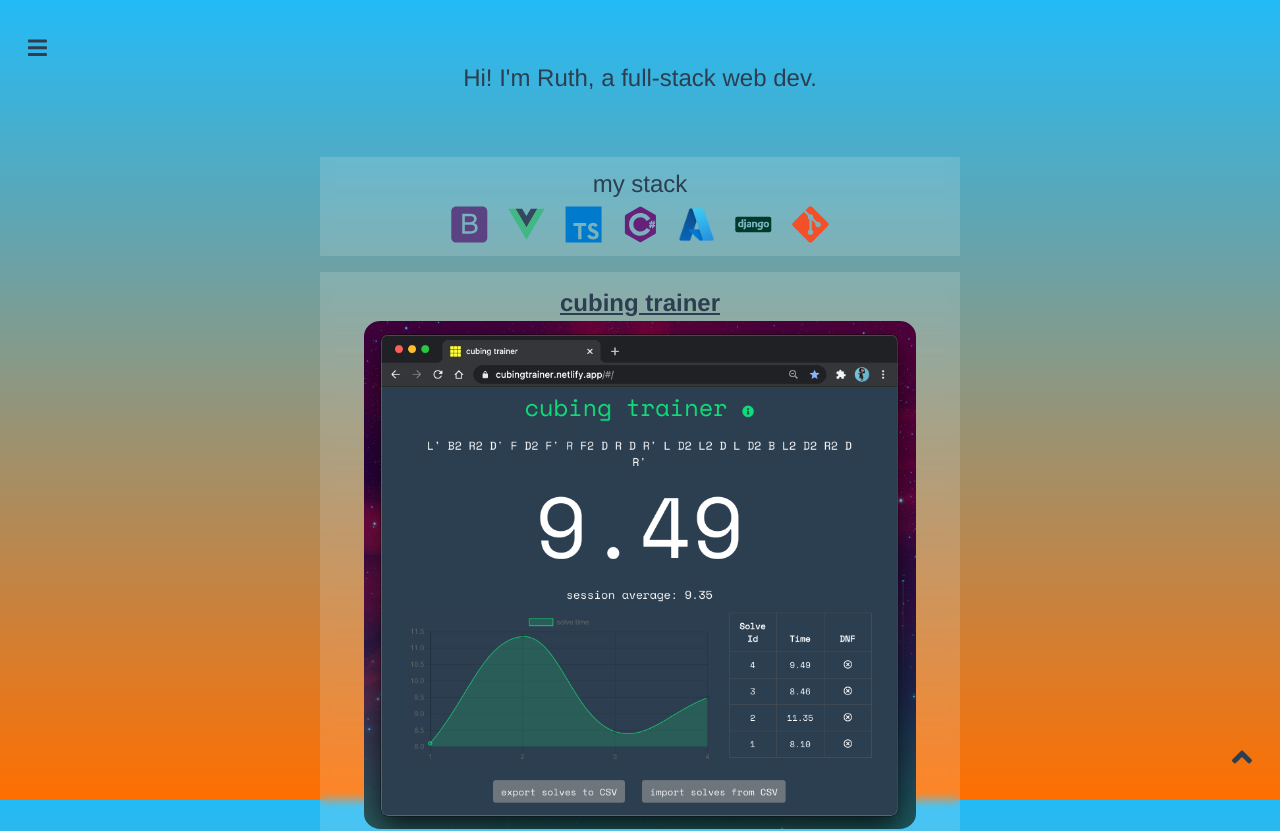
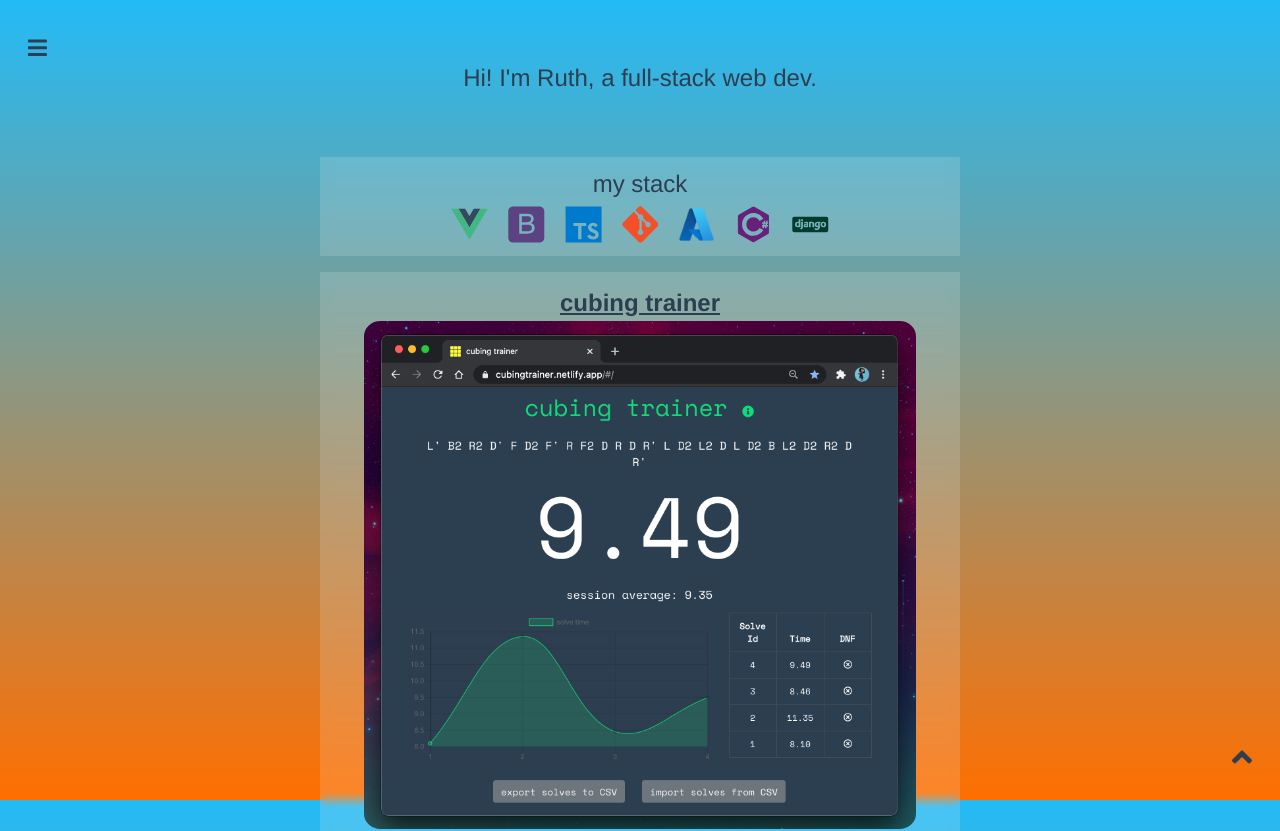
Before and after one commit to ruthrootz/portfolio, a Vue app: page /#/ in a window 1280 px wide. Shown: the top 831 px of the page. Built offline with nearby package versions, Linux system fonts and the light colour scheme.

Commit message:
Update Home.vue

```diff
--- a/src/components/Home.vue
+++ b/src/components/Home.vue
@@ -9,12 +9,12 @@
                         <ul>
                             <li class="li-icon">
                                 <svg viewBox="0 0 128 128">
-                                    <path fill="#5B4282" d="M75.701 65.603c-2.334-.768-5.694-.603-10.08-.603h-17.621v23h18.844c2.944 0 5.012-.315 6.203-.535 2.099-.376 3.854-1.104 5.264-1.982 1.409-.876 2.568-2.205 3.478-3.881.908-1.676 1.363-3.637 1.363-5.83 0-2.568-.658-4.54-1.975-6.436-1.316-1.896-3.141-2.965-5.476-3.733zM73.282 55.087c2.317-.688 4.064-1.89 5.239-3.487 1.176-1.598 1.763-3.631 1.763-6.044 0-2.286-.549-4.314-1.646-6.054s-2.662-2.413-4.699-3.056c-2.037-.641-5.53-.446-10.48-.446h-15.459v20h16.587c4.042 0 6.939-.38 8.695-.913zM126 18.625c0-9.182-7.443-16.625-16.625-16.625h-91.75c-9.182 0-16.625 7.443-16.625 16.625v91.75c0 9.182 7.443 16.625 16.625 16.625h91.75c9.182 0 16.625-7.443 16.625-16.625v-91.75zm-35.447 66.12c-1.362 2.773-3.047 4.911-5.052 6.415-2.006 1.504-4.521 2.78-7.544 3.548-3.022.769-6.728 1.292-11.113 1.292h-27.844v-69h27.42c5.264 0 9.485.609 12.665 2.002 3.181 1.395 5.671 3.497 7.474 6.395 1.801 2.898 2.702 5.907 2.702 9.071 0 2.945-.8 5.708-2.397 8.308-1.598 2.602-4.011 4.694-7.237 6.292 4.166 1.222 7.37 3.304 9.61 6.248 2.24 2.945 3.36 6.422 3.36 10.432 0 3.227-.681 6.225-2.044 8.997z"></path>
+                                    <path d="m-2.3125e-8 8.9337 49.854 0.1586 14.167 24.47 14.432-24.47 49.547-0.1577-63.834 110.14zm126.98 0.6374-24.36 0.0207-38.476 66.052-38.453-66.052-24.749-0.0194 63.211 107.89zm-25.149-0.008-22.745 0.16758l-15.053 24.647-14.817-24.647-22.794-0.1679 37.731 64.476zM25.997 9.3929l23.002 0.0087M25.997 9.3929l23.002 0.0087" fill="none"></path><path d="m25.997 9.3929 23.002 0.0087l15.036 24.958 14.983-24.956 22.982-0.0057-37.85 65.655z" fill="#35495e"></path><path d="m0.91068 9.5686 25.066-0.1711 38.151 65.658 37.852-65.654 25.11 0.0263-62.966 108.06z" fill="#41b883"></path>
                                 </svg>
                             </li>
                             <li class="li-icon">
                                 <svg viewBox="0 0 128 128">
-                                    <path d="m-2.3125e-8 8.9337 49.854 0.1586 14.167 24.47 14.432-24.47 49.547-0.1577-63.834 110.14zm126.98 0.6374-24.36 0.0207-38.476 66.052-38.453-66.052-24.749-0.0194 63.211 107.89zm-25.149-0.008-22.745 0.16758l-15.053 24.647-14.817-24.647-22.794-0.1679 37.731 64.476zM25.997 9.3929l23.002 0.0087M25.997 9.3929l23.002 0.0087" fill="none"></path><path d="m25.997 9.3929 23.002 0.0087l15.036 24.958 14.983-24.956 22.982-0.0057-37.85 65.655z" fill="#35495e"></path><path d="m0.91068 9.5686 25.066-0.1711 38.151 65.658 37.852-65.654 25.11 0.0263-62.966 108.06z" fill="#41b883"></path>
+                                    <path fill="#5B4282" d="M75.701 65.603c-2.334-.768-5.694-.603-10.08-.603h-17.621v23h18.844c2.944 0 5.012-.315 6.203-.535 2.099-.376 3.854-1.104 5.264-1.982 1.409-.876 2.568-2.205 3.478-3.881.908-1.676 1.363-3.637 1.363-5.83 0-2.568-.658-4.54-1.975-6.436-1.316-1.896-3.141-2.965-5.476-3.733zM73.282 55.087c2.317-.688 4.064-1.89 5.239-3.487 1.176-1.598 1.763-3.631 1.763-6.044 0-2.286-.549-4.314-1.646-6.054s-2.662-2.413-4.699-3.056c-2.037-.641-5.53-.446-10.48-.446h-15.459v20h16.587c4.042 0 6.939-.38 8.695-.913zM126 18.625c0-9.182-7.443-16.625-16.625-16.625h-91.75c-9.182 0-16.625 7.443-16.625 16.625v91.75c0 9.182 7.443 16.625 16.625 16.625h91.75c9.182 0 16.625-7.443 16.625-16.625v-91.75zm-35.447 66.12c-1.362 2.773-3.047 4.911-5.052 6.415-2.006 1.504-4.521 2.78-7.544 3.548-3.022.769-6.728 1.292-11.113 1.292h-27.844v-69h27.42c5.264 0 9.485.609 12.665 2.002 3.181 1.395 5.671 3.497 7.474 6.395 1.801 2.898 2.702 5.907 2.702 9.071 0 2.945-.8 5.708-2.397 8.308-1.598 2.602-4.011 4.694-7.237 6.292 4.166 1.222 7.37 3.304 9.61 6.248 2.24 2.945 3.36 6.422 3.36 10.432 0 3.227-.681 6.225-2.044 8.997z"></path>
                                 </svg>
                             </li>
                             <li class="li-icon">
@@ -24,7 +24,7 @@
                             </li>
                             <li class="li-icon">
                                 <svg viewBox="0 0 128 128">
-                                    <g fill="#68217A"><path d="M117.5 33.5l.3-.2c-.6-1.1-1.5-2.1-2.4-2.6l-48.3-27.8c-.8-.5-1.9-.7-3.1-.7-1.2 0-2.3.3-3.1.7l-48 27.9c-1.7 1-2.9 3.5-2.9 5.4v55.7c0 1.1.2 2.3.9 3.4l-.2.1c.5.8 1.2 1.5 1.9 1.9l48.2 27.9c.8.5 1.9.7 3.1.7 1.2 0 2.3-.3 3.1-.7l48-27.9c1.7-1 2.9-3.5 2.9-5.4v-55.8c.1-.8 0-1.7-.4-2.6zm-53.5 70c-21.8 0-39.5-17.7-39.5-39.5s17.7-39.5 39.5-39.5c14.7 0 27.5 8.1 34.3 20l-13 7.5c-4.2-7.5-12.2-12.5-21.3-12.5-13.5 0-24.5 11-24.5 24.5s11 24.5 24.5 24.5c9.1 0 17.1-5 21.3-12.4l12.9 7.6c-6.8 11.8-19.6 19.8-34.2 19.8zm51-41.5h-3.2l-.9 4h4.1v5h-5l-1.2 6h-4.9l1.2-6h-3.8l-1.2 6h-4.8l1.2-6h-2.5v-5h3.5l.9-4h-4.4v-5h5.3l1.2-6h4.9l-1.2 6h3.8l1.2-6h4.8l-1.2 6h2.2v5zM102.3 66h3.8l.9-4h-3.8z"></path></g>
+                                    <path fill="#F34F29" d="M124.737 58.378l-55.116-55.114c-3.172-3.174-8.32-3.174-11.497 0l-11.444 11.446 14.518 14.518c3.375-1.139 7.243-.375 9.932 2.314 2.703 2.706 3.461 6.607 2.294 9.993l13.992 13.993c3.385-1.167 7.292-.413 9.994 2.295 3.78 3.777 3.78 9.9 0 13.679-3.78 3.78-9.901 3.78-13.683 0-2.842-2.844-3.545-7.019-2.105-10.521l-13.048-13.048-.002 34.341c.922.455 1.791 1.063 2.559 1.828 3.778 3.777 3.778 9.898 0 13.683-3.779 3.777-9.904 3.777-13.679 0-3.778-3.784-3.778-9.905 0-13.683.934-.933 2.014-1.638 3.167-2.11v-34.659c-1.153-.472-2.231-1.172-3.167-2.111-2.862-2.86-3.551-7.06-2.083-10.576l-14.313-14.313-37.792 37.79c-3.175 3.177-3.175 8.325 0 11.5l55.117 55.114c3.174 3.174 8.32 3.174 11.499 0l54.858-54.858c3.174-3.176 3.174-8.327-.001-11.501z"></path>
                                 </svg>
                             </li>
                             <li class="li-icon">
@@ -32,12 +32,12 @@
                             </li>
                             <li class="li-icon">
                                 <svg viewBox="0 0 128 128">
-                                    <g fill="#003A2B"><path d="M90.9 61.6l.1-2v-.6h-.8c-1.2 0-2.5.3-3.4.9-1.4.8-2.2 2.3-2.2 4.4 0 3 1.5 4.7 4.1 4.7.8 0 1.3-.1 2.3-.4v-4.3l-.1-2.7zM16.3 64.2c0 3.2 1.6 4.9 4.7 4.9.7 0 1 0 2-.2v-9.5c-1-.2-1.2-.3-2-.3-3 0-4.7 1.9-4.7 5.1zM45.9 68.1c0 1.2.7 1.7 2.3 1.7.9 0 1.8-.1 2.8-.3v-4c-4 .4-5.1 1-5.1 2.6zM108.9 59c-2.3 0-3.7 1.9-3.7 5.2 0 3.3 1.3 5.2 3.7 5.2 2.3 0 3.6-1.9 3.6-5.2 0-3.2-1.3-5.2-3.6-5.2zM126 43.9c0-3.8-3.1-6.9-6.9-6.9h-111.2c-3.8 0-6.9 3.1-6.9 6.9v40.1c0 3.9 3.1 7 6.9 7h111.1c3.8 0 6.9-3.1 6.9-6.9v-40.2zm-115.7 20.4c0-6 4-10 10.2-10 1 0 1.6.1 2.6.3v-8.6h6v27c-3 .6-5.3.8-7.7.8-7.3 0-11.1-3.2-11.1-9.5zm27.7 4.2c0 4.7-.2 7-1.2 9-1 1.9-2.1 3.1-4.7 4.4l-5.5-2.6c2.6-1.2 3.7-2.3 4.5-4 .8-1.7.9-3.7.9-8.8v-11.5h6v13.5zm0-16.5h-6v-6h6v6zm18 21.3c-2 .4-5.8.7-8.3.7-5 0-7.1-1.7-7.1-5.6 0-4.2 3.3-6.1 10.3-6.7v-1.3c0-1.1-.5-1.5-2-1.5-2.2 0-5 .6-7 1.8v-4.6c3-1.2 5.1-1.8 7.8-1.8 3 0 4.8.8 5.7 2.4.5.9.5 2 .5 4.5v12.1zm21 .7h-6v-11.8c0-2.3-1-3.1-3.1-3.1-.8 0-1.9.1-2.9.4v14.5h-6v-18.3c4-.9 6.5-1.3 9.4-1.3 3 0 5.4.7 6.7 2 1.3 1.3 1.9 2.6 1.9 5.6v12zm19.3-11.6.7 5.6v1.7c0 5.1-.6 7.5-1.9 9.4-1.8 2.9-5.1 4.3-9.7 4.3-2.3 0-4.5-.3-6.5-1.2v-5.5c2 1.1 4.2 1.6 6.4 1.6 3.9 0 5.6-1.6 5.6-5.3v-.1c-1 .6-2.4.8-3.9.8-5.2 0-8.5-3.4-8.5-8.8 0-6.7 4.9-10.5 13.5-10.5 2.5 0 4.9.3 7.7.8l-2.3 4.3c-1.6-.3 1.3 0-.7-.2m12.1 14.8c-5.9 0-9.6-3.7-9.6-9.7 0-6.2 3.8-10.1 9.8-10.1 5.9 0 9.5 3.7 9.5 9.8.1 6.1-3.7 10-9.7 10z"></path></g>
+                                    <g fill="#68217A"><path d="M117.5 33.5l.3-.2c-.6-1.1-1.5-2.1-2.4-2.6l-48.3-27.8c-.8-.5-1.9-.7-3.1-.7-1.2 0-2.3.3-3.1.7l-48 27.9c-1.7 1-2.9 3.5-2.9 5.4v55.7c0 1.1.2 2.3.9 3.4l-.2.1c.5.8 1.2 1.5 1.9 1.9l48.2 27.9c.8.5 1.9.7 3.1.7 1.2 0 2.3-.3 3.1-.7l48-27.9c1.7-1 2.9-3.5 2.9-5.4v-55.8c.1-.8 0-1.7-.4-2.6zm-53.5 70c-21.8 0-39.5-17.7-39.5-39.5s17.7-39.5 39.5-39.5c14.7 0 27.5 8.1 34.3 20l-13 7.5c-4.2-7.5-12.2-12.5-21.3-12.5-13.5 0-24.5 11-24.5 24.5s11 24.5 24.5 24.5c9.1 0 17.1-5 21.3-12.4l12.9 7.6c-6.8 11.8-19.6 19.8-34.2 19.8zm51-41.5h-3.2l-.9 4h4.1v5h-5l-1.2 6h-4.9l1.2-6h-3.8l-1.2 6h-4.8l1.2-6h-2.5v-5h3.5l.9-4h-4.4v-5h5.3l1.2-6h4.9l-1.2 6h3.8l1.2-6h4.8l-1.2 6h2.2v5zM102.3 66h3.8l.9-4h-3.8z"></path></g>
                                 </svg>
                             </li>
                             <li class="li-icon">
                                 <svg viewBox="0 0 128 128">
-                                    <path fill="#F34F29" d="M124.737 58.378l-55.116-55.114c-3.172-3.174-8.32-3.174-11.497 0l-11.444 11.446 14.518 14.518c3.375-1.139 7.243-.375 9.932 2.314 2.703 2.706 3.461 6.607 2.294 9.993l13.992 13.993c3.385-1.167 7.292-.413 9.994 2.295 3.78 3.777 3.78 9.9 0 13.679-3.78 3.78-9.901 3.78-13.683 0-2.842-2.844-3.545-7.019-2.105-10.521l-13.048-13.048-.002 34.341c.922.455 1.791 1.063 2.559 1.828 3.778 3.777 3.778 9.898 0 13.683-3.779 3.777-9.904 3.777-13.679 0-3.778-3.784-3.778-9.905 0-13.683.934-.933 2.014-1.638 3.167-2.11v-34.659c-1.153-.472-2.231-1.172-3.167-2.111-2.862-2.86-3.551-7.06-2.083-10.576l-14.313-14.313-37.792 37.79c-3.175 3.177-3.175 8.325 0 11.5l55.117 55.114c3.174 3.174 8.32 3.174 11.499 0l54.858-54.858c3.174-3.176 3.174-8.327-.001-11.501z"></path>
+                                    <g fill="#003A2B"><path d="M90.9 61.6l.1-2v-.6h-.8c-1.2 0-2.5.3-3.4.9-1.4.8-2.2 2.3-2.2 4.4 0 3 1.5 4.7 4.1 4.7.8 0 1.3-.1 2.3-.4v-4.3l-.1-2.7zM16.3 64.2c0 3.2 1.6 4.9 4.7 4.9.7 0 1 0 2-.2v-9.5c-1-.2-1.2-.3-2-.3-3 0-4.7 1.9-4.7 5.1zM45.9 68.1c0 1.2.7 1.7 2.3 1.7.9 0 1.8-.1 2.8-.3v-4c-4 .4-5.1 1-5.1 2.6zM108.9 59c-2.3 0-3.7 1.9-3.7 5.2 0 3.3 1.3 5.2 3.7 5.2 2.3 0 3.6-1.9 3.6-5.2 0-3.2-1.3-5.2-3.6-5.2zM126 43.9c0-3.8-3.1-6.9-6.9-6.9h-111.2c-3.8 0-6.9 3.1-6.9 6.9v40.1c0 3.9 3.1 7 6.9 7h111.1c3.8 0 6.9-3.1 6.9-6.9v-40.2zm-115.7 20.4c0-6 4-10 10.2-10 1 0 1.6.1 2.6.3v-8.6h6v27c-3 .6-5.3.8-7.7.8-7.3 0-11.1-3.2-11.1-9.5zm27.7 4.2c0 4.7-.2 7-1.2 9-1 1.9-2.1 3.1-4.7 4.4l-5.5-2.6c2.6-1.2 3.7-2.3 4.5-4 .8-1.7.9-3.7.9-8.8v-11.5h6v13.5zm0-16.5h-6v-6h6v6zm18 21.3c-2 .4-5.8.7-8.3.7-5 0-7.1-1.7-7.1-5.6 0-4.2 3.3-6.1 10.3-6.7v-1.3c0-1.1-.5-1.5-2-1.5-2.2 0-5 .6-7 1.8v-4.6c3-1.2 5.1-1.8 7.8-1.8 3 0 4.8.8 5.7 2.4.5.9.5 2 .5 4.5v12.1zm21 .7h-6v-11.8c0-2.3-1-3.1-3.1-3.1-.8 0-1.9.1-2.9.4v14.5h-6v-18.3c4-.9 6.5-1.3 9.4-1.3 3 0 5.4.7 6.7 2 1.3 1.3 1.9 2.6 1.9 5.6v12zm19.3-11.6.7 5.6v1.7c0 5.1-.6 7.5-1.9 9.4-1.8 2.9-5.1 4.3-9.7 4.3-2.3 0-4.5-.3-6.5-1.2v-5.5c2 1.1 4.2 1.6 6.4 1.6 3.9 0 5.6-1.6 5.6-5.3v-.1c-1 .6-2.4.8-3.9.8-5.2 0-8.5-3.4-8.5-8.8 0-6.7 4.9-10.5 13.5-10.5 2.5 0 4.9.3 7.7.8l-2.3 4.3c-1.6-.3 1.3 0-.7-.2m12.1 14.8c-5.9 0-9.6-3.7-9.6-9.7 0-6.2 3.8-10.1 9.8-10.1 5.9 0 9.5 3.7 9.5 9.8.1 6.1-3.7 10-9.7 10z"></path></g>
                                 </svg>
                             </li>
                         </ul>
```
